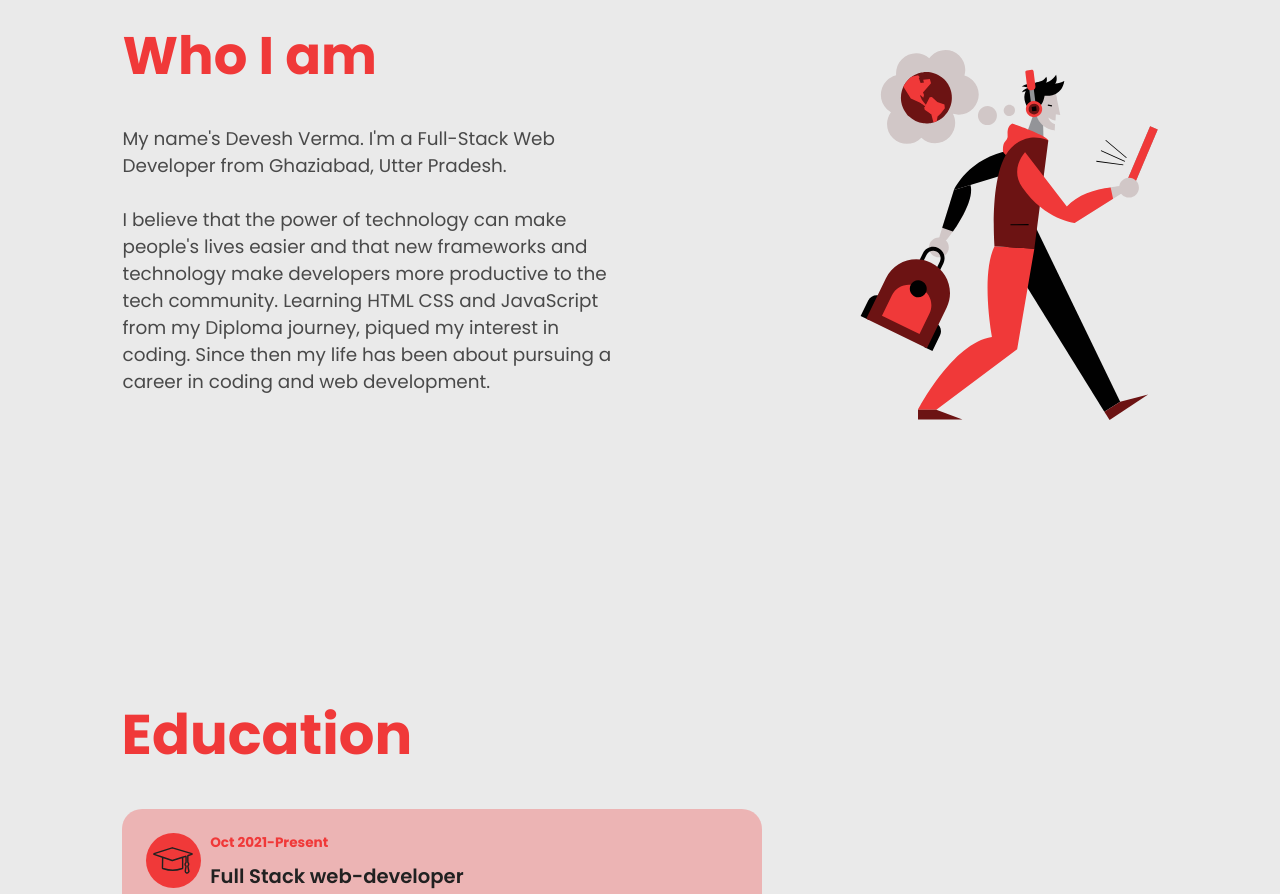
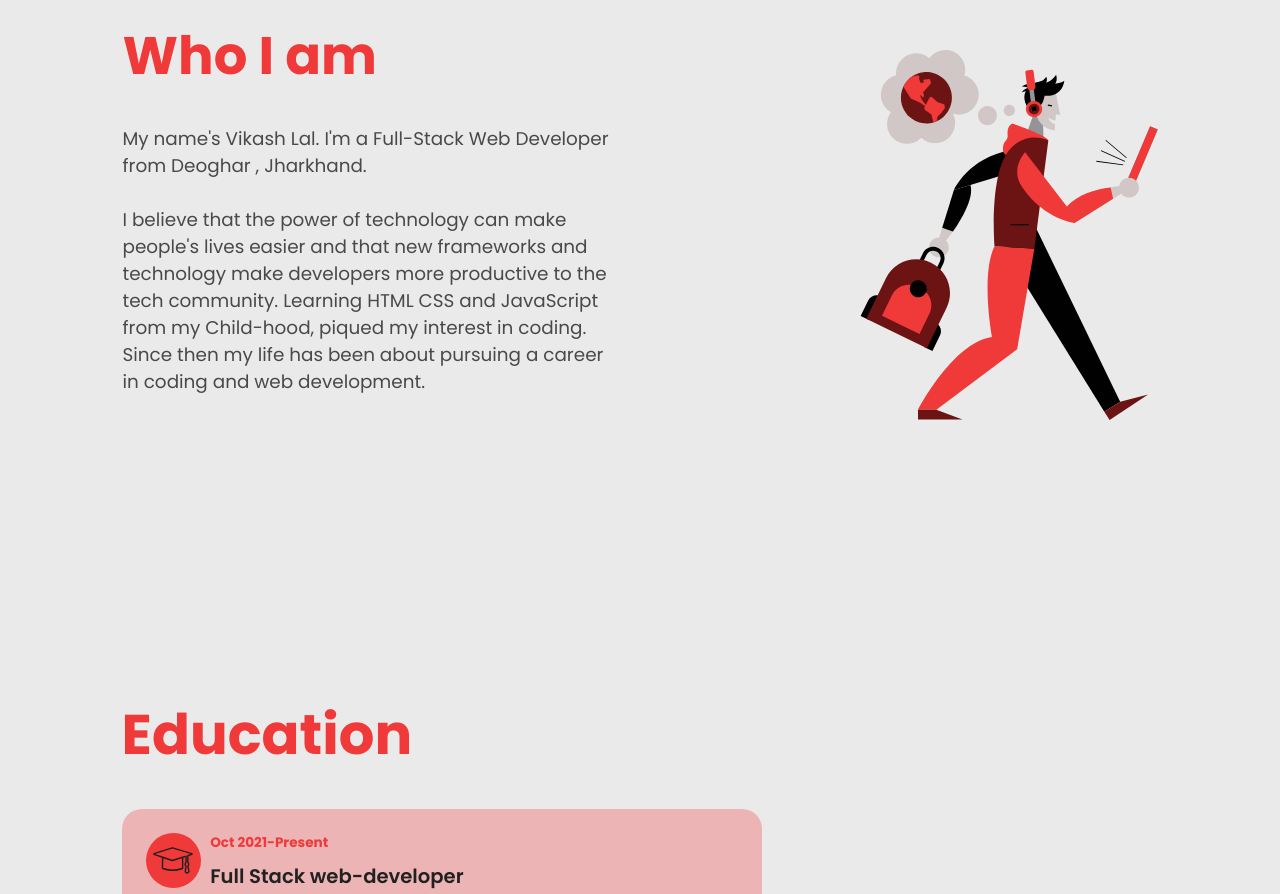
Before and after one commit to Therobo77/Therobo77.github.io, a React (Create React App) app: page / in a window 1280 px wide. Shown: the part 940-1834 px from the top of the page. Built offline with nearby package versions, Linux system fonts and the light colour scheme; a web font is replaced by a local one.

Commit message:
Update aboutData.js

```diff
--- a/src/data/aboutData.js
+++ b/src/data/aboutData.js
@@ -1,6 +1,6 @@
 export const aboutData = {
     title: "Who I am",
-    description1: "My name's Devesh Verma. I'm a Full-Stack Web Developer from Ghaziabad, Utter Pradesh.",
-    description2: "I believe that the power of technology can make people's lives easier and that new frameworks and technology make developers more productive to the tech community. Learning HTML CSS and JavaScript from my Diploma journey, piqued my interest in coding. Since then my life has been about pursuing a career in coding and web development.",
+    description1: "My name's Vikash Lal. I'm a Full-Stack Web Developer from Deoghar , Jharkhand.",
+    description2: "I believe that the power of technology can make people's lives easier and that new frameworks and technology make developers more productive to the tech community. Learning HTML CSS and JavaScript from my Child-hood, piqued my interest in coding. Since then my life has been about pursuing a career in coding and web development.",
     image: 1
 }
```
